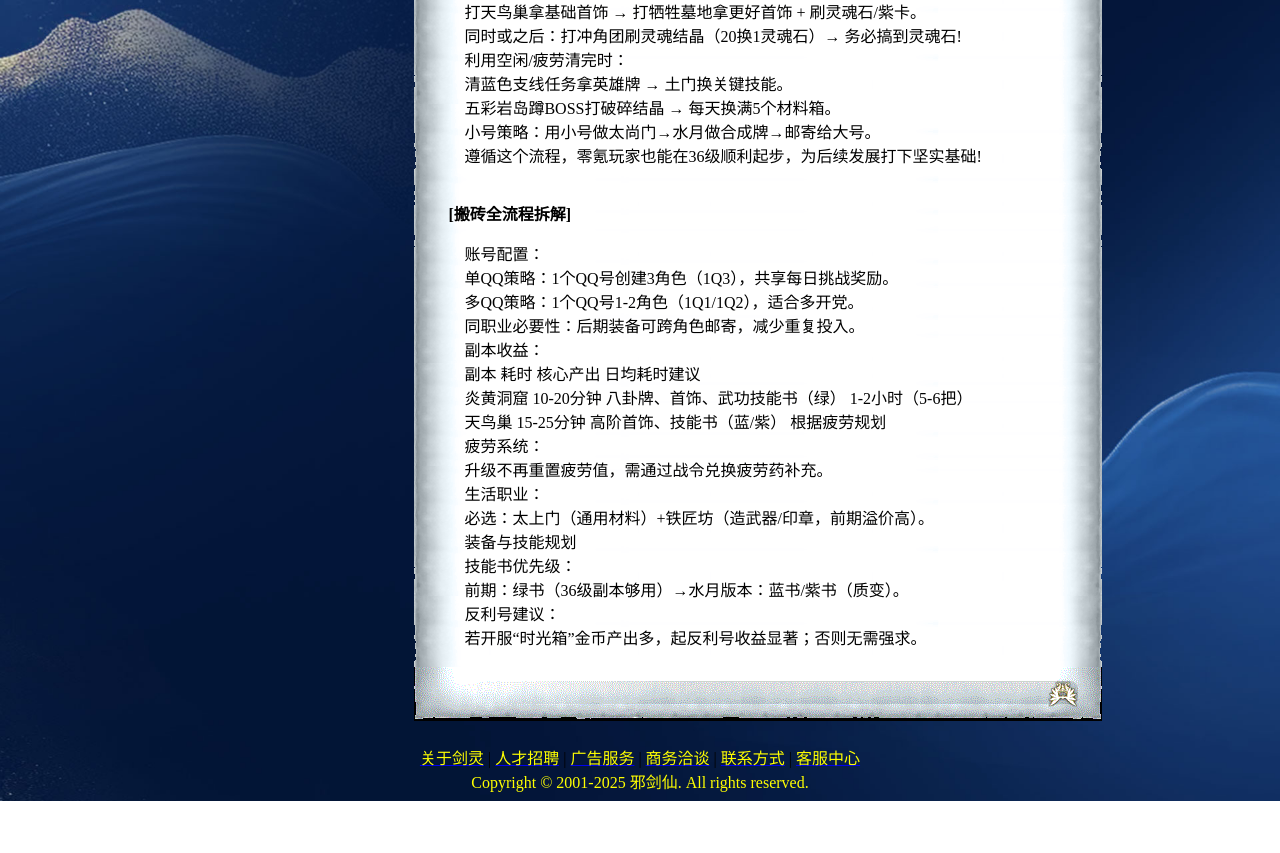
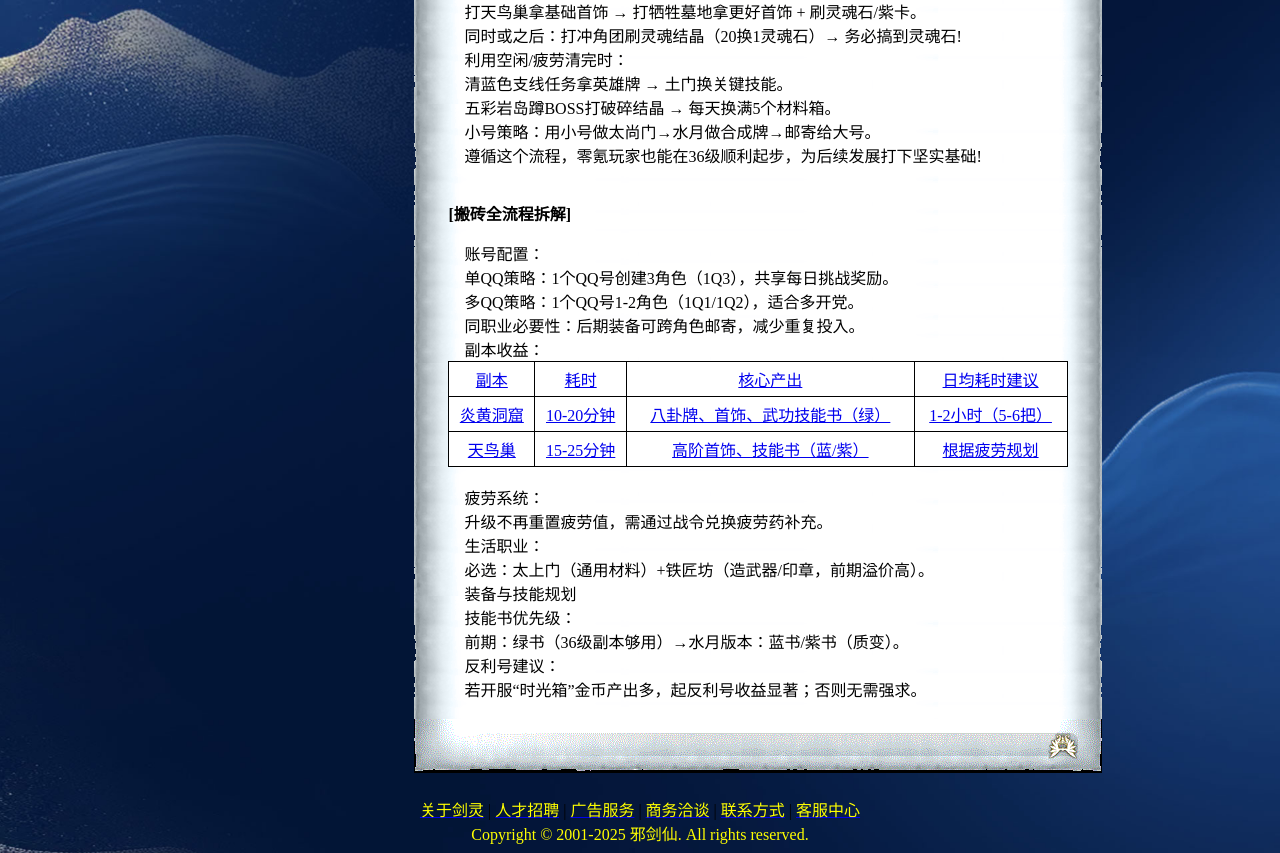
Before and after one commit to yydsMC/bns, a plain HTML site: page 零氪36级指南.html in a window 1280 px wide. Shown: the part 2256-3109 px from the top of the page. Before the commit the page ends 3057 px from the top, so only its background shows below. Drawn offline with Linux system fonts and the light colour scheme.

Commit message:
Add files via upload

```diff
--- a/零氪36级指南.html
+++ b/零氪36级指南.html
@@ -238,9 +238,64 @@
 								 &nbsp;&nbsp;&nbsp;&nbsp;多QQ策略：1个QQ号1-2角色（1Q1/1Q2），适合多开党。<br>
 								 &nbsp;&nbsp;&nbsp;&nbsp;同职业必要性：后期装备可跨角色邮寄，减少重复投入。<br>
 								 &nbsp;&nbsp;&nbsp;&nbsp;副本收益：<br>
-								 &nbsp;&nbsp;&nbsp;&nbsp;副本	耗时	核心产出	日均耗时建议<br>
-								 &nbsp;&nbsp;&nbsp;&nbsp;炎黄洞窟	10-20分钟	八卦牌、首饰、武功技能书（绿）	1-2小时（5-6把）<br>
-								 &nbsp;&nbsp;&nbsp;&nbsp;天鸟巢	15-25分钟	高阶首饰、技能书（蓝/紫）	根据疲劳规划<br>
+								 <table width="100%" border="0" align="center" cellpadding="5" cellspacing="1" bgcolor="#000000">
+                              <tbody>
+                              <tr bgcolor="#FFFFFF">
+                              <td colspan="1">
+                              <div align="center">
+                              <a href="#">副本</a>
+                              </div></td>
+							  <td colspan="1">
+                              <div align="center">
+                              <a href="#">耗时</a>
+                              </div></td>
+							  <td colspan="1">
+                              <div align="center">
+                              <a href="#">核心产出</a>
+                              </div></td>
+							  <td colspan="1">
+                              <div align="center">
+                              <a href="#">日均耗时建议</a>
+                              </div></td>
+                              </tr>
+                              <tr bgcolor="#FFFFFF">
+                              <td>
+                              <div align="center">
+                              <a href="#">炎黄洞窟</a>
+                              </div></td>
+                              <td>
+                              <div align="center">
+                              <a href="#">10-20分钟</a>
+                              </div></td>
+                              <td>
+                              <div align="center">
+                              <a href="#">八卦牌、首饰、武功技能书（绿）</a>
+                              </div></td>
+							  <td>
+                              <div align="center">
+                              <a href="#">1-2小时（5-6把）</a>
+                              </div></td>
+                              </tr>
+							  <tr bgcolor="#FFFFFF">
+                              <td>
+                              <div align="center">
+                              <a href="#">天鸟巢</a>
+                              </div></td>
+                              <td>
+                              <div align="center">
+                              <a href="#">15-25分钟</a>
+                              </div></td>
+                              <td>
+                              <div align="center">
+                              <a href="#">高阶首饰、技能书（蓝/紫）</a>
+                              </div></td>
+							  <td>
+                              <div align="center">
+                              <a href="#">根据疲劳规划</a>
+                              </div></td>
+                              </tr>
+                              </tbody>
+                              </table><br>
 								 &nbsp;&nbsp;&nbsp;&nbsp;疲劳系统：<br>
 								 &nbsp;&nbsp;&nbsp;&nbsp;升级不再重置疲劳值，需通过战令兑换疲劳药补充。<br>
 								 &nbsp;&nbsp;&nbsp;&nbsp;生活职业：<br>
```
